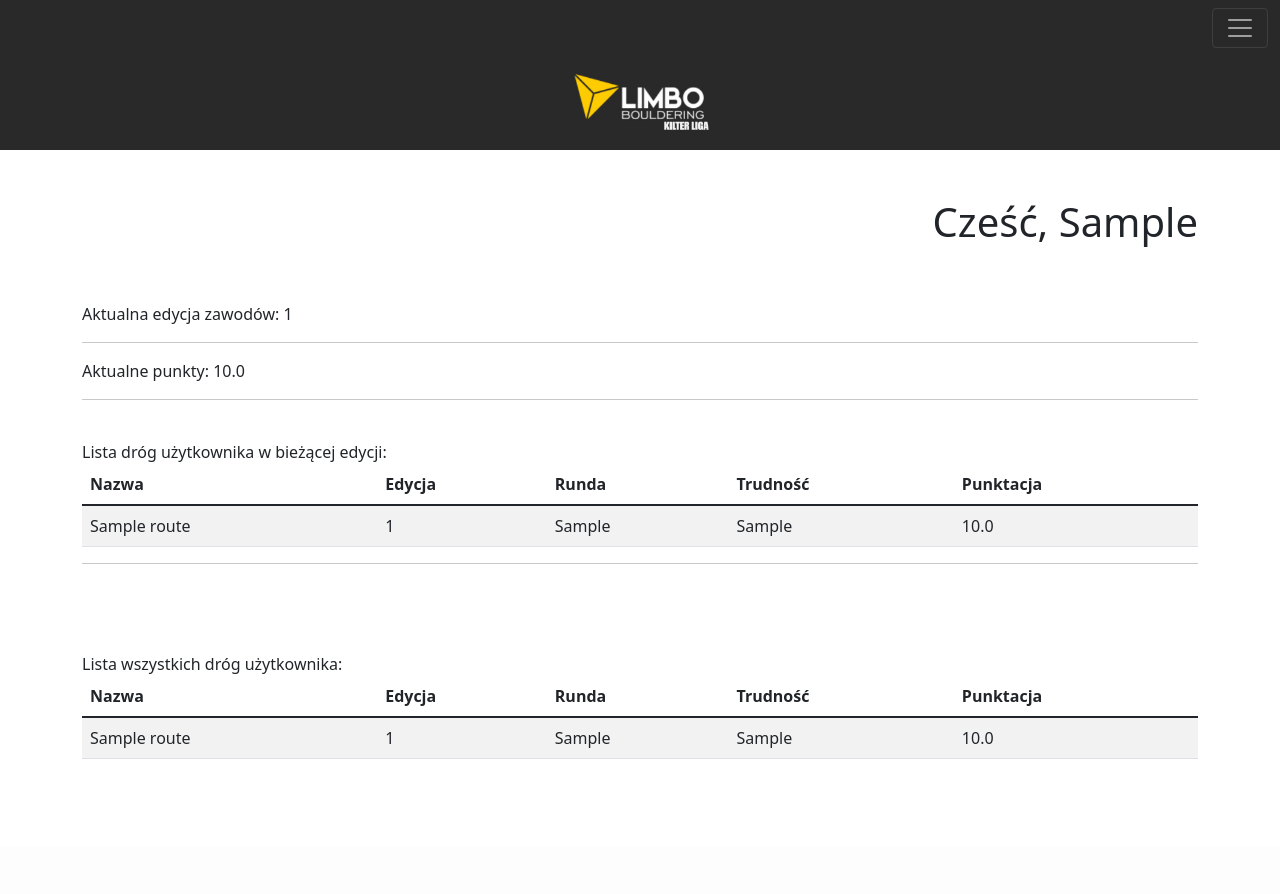
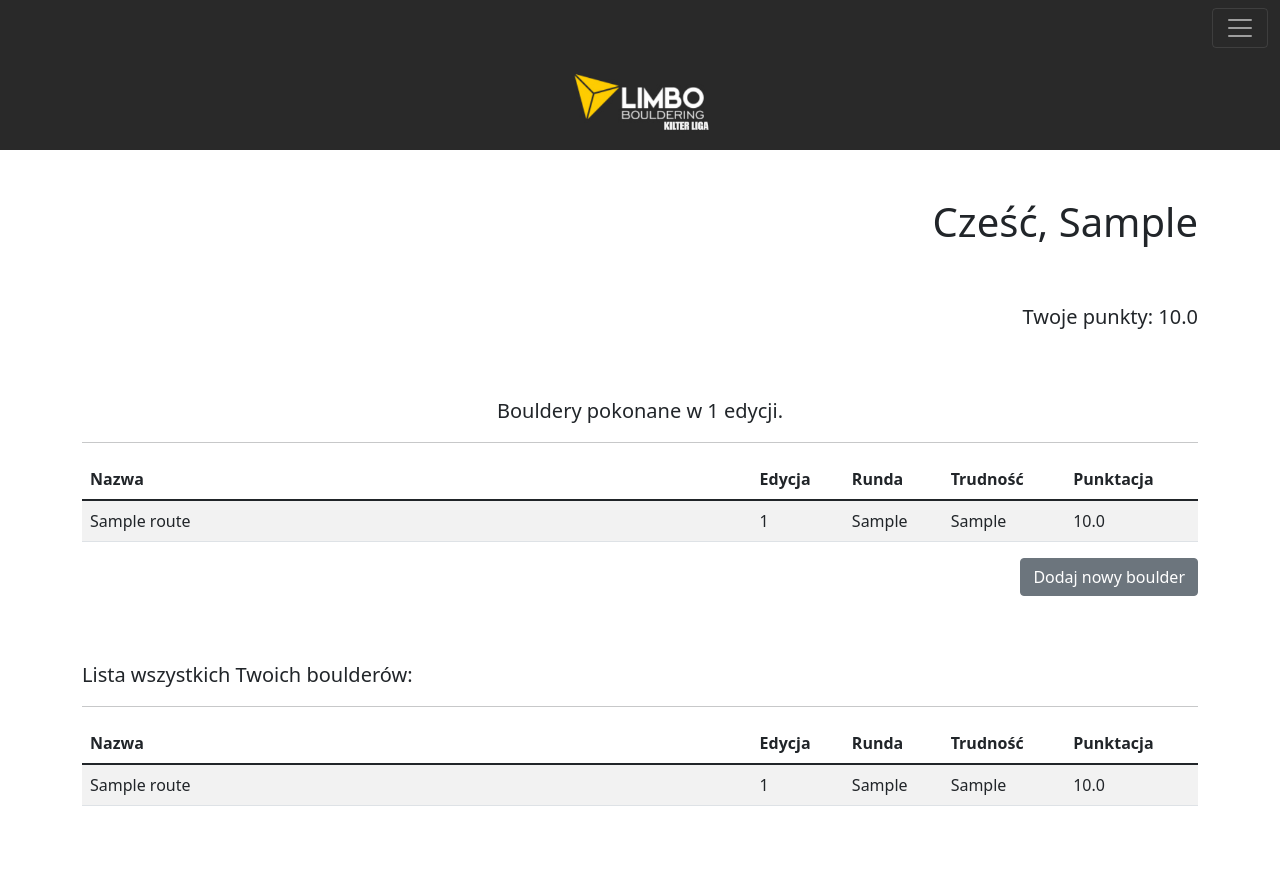
Before and after one commit to mattblas/climbing_league, a Django app: page /user_home/ in a window 1280 px wide. Before the commit the page ends 759 px from the top, so only its background shows below. Run offline with Django 3.2, Linux system fonts and the light colour scheme; a user stored in the database is signed in; tables that the repository leaves empty hold one stand-in row (values such as "Sample post"); some libraries are stand-ins or nearby versions.

Commit message:
user home

```diff
--- a/climbing_ligue/templates/user_home.html
+++ b/climbing_ligue/templates/user_home.html
@@ -9,13 +9,16 @@
 <h1 class="display-6" align="right">Cześć, {{ request.user.username|title }}</h1>
 <br><br>
 
-Aktualna edycja zawodów: {{ current_edition_value }}<hr>
-Aktualne punkty: {{ current_points }}<hr><br>
-
+    <blockquote class="blockquote" align="right">
+        <p>Twoje punkty: {{ current_points }} </p>
+    </blockquote>
+<br><br>
 {% comment %} LISTA DRÓG UŻYTKOWNIKA W NAJNOWSZEJ EDYCJI {% endcomment %}
 
-Lista dróg użytkownika w bieżącej edycji:<br>
-
+    <blockquote class="blockquote" align="center">
+        <p>Bouldery pokonane w {{ current_edition_value }} edycji.</p>
+    </blockquote>
+<hr>
 <table table class="table table-striped">
   <thead>
     <tr>
@@ -30,7 +33,7 @@ Lista dróg użytkownika w bieżącej edycji:<br>
     {% for route in filter %}
       {% if route.user_routes.edition == current_edition_value %}
         <tr>
-          <td>{{ route.user_routes }}</td>
+          <td style="width: 60%;">{{ route.user_routes }}</td>
           <td>{{ route.user_routes.edition }}</td>
           <td>{{ route.user_routes.round }}</td>
           <td>{{ route.user_routes.route_grade }}</td>
@@ -40,14 +43,15 @@ Lista dróg użytkownika w bieżącej edycji:<br>
     {% endfor %}
   </tbody>
 </table>
-
-<hr><br><br><br>
-
-
+        <p align="right"><a href="/add_user_route"><button type="submit" class="btn btn-secondary">Dodaj nowy boulder</button></a></p>
+<br><br>
 
 {% comment %} LISTA WSZYSTKICH DRÓG UŻYTKOWNIKA{% endcomment %}
+    <blockquote class="blockquote" align="left">
+        <p>Lista wszystkich Twoich boulderów:</p>
+    </blockquote>
+<hr>
 
-Lista wszystkich dróg użytkownika:<br>
 
 <table table class="table table-striped">
     <thead>
@@ -62,7 +66,7 @@ Lista wszystkich dróg użytkownika:<br>
     <tbody>
       {% for route in filter %}
       <tr>
-            <td>{{ route.user_routes }}</td>
+            <td style="width: 60%;">{{ route.user_routes }}</td>
             <td>{{ route.user_routes.edition }}</td>
             <td>{{ route.user_routes.round }}</td>
             <td>{{ route.user_routes.route_grade }}</td>
```
